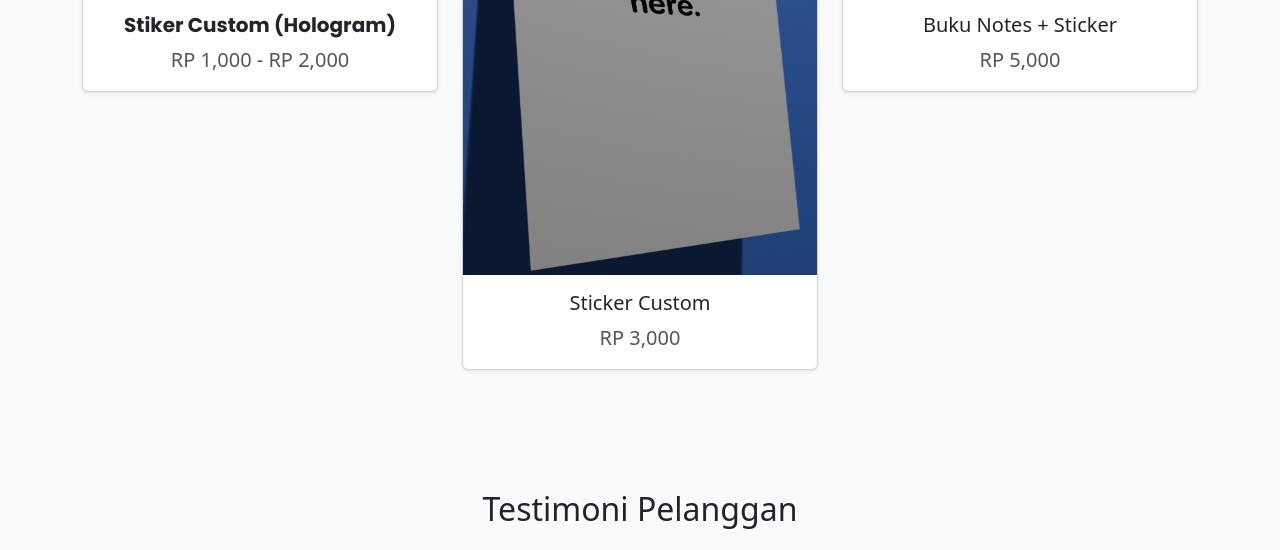
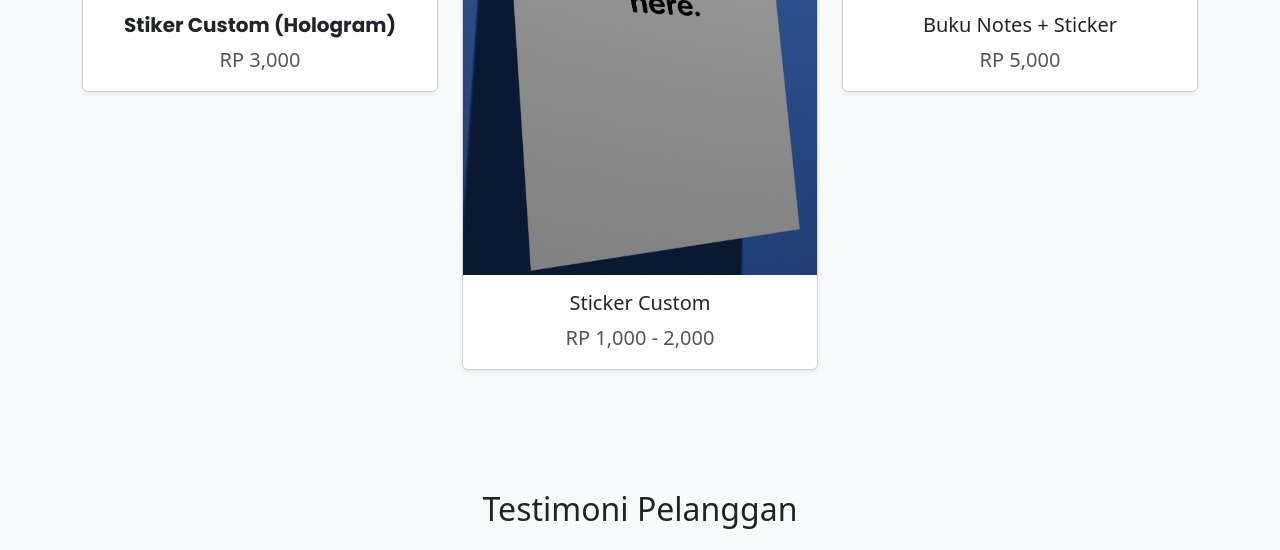
Before and after one commit to laomanda/Website-Toko-Stiker-Grafixly, a plain HTML site: page index.html in a window 1280 px wide. Shown: the part 748-1298 px from the top of the page. Drawn offline with nearby package versions, Linux system fonts and the light colour scheme.

Commit message:
Update index.html

```diff
--- a/index.html
+++ b/index.html
@@ -131,7 +131,7 @@
             <div class="card-body">
               <h5 class="card-title" style="font-family: Poppins, sans-serif; font-weight: bold;">Stiker Custom
                 (Hologram)</h5>
-              <p class="card-text">RP 1,000 - RP 2,000</p>
+              <p class="card-text">RP 3,000</p>
             </div>
           </div>
         </div>
@@ -143,7 +143,7 @@
             <div class="eye-icon"><i class="fas fa-eye"></i></div>
             <div class="card-body">
               <h5 class="card-title">Sticker Custom</h5>
-              <p class="card-text">RP 3,000</p>
+              <p class="card-text">RP 1,000 - 2,000</p>
             </div>
           </div>
         </div>
```
